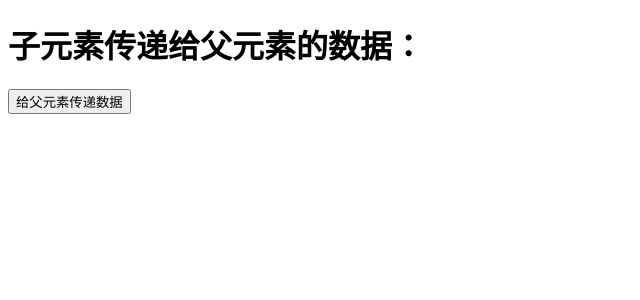
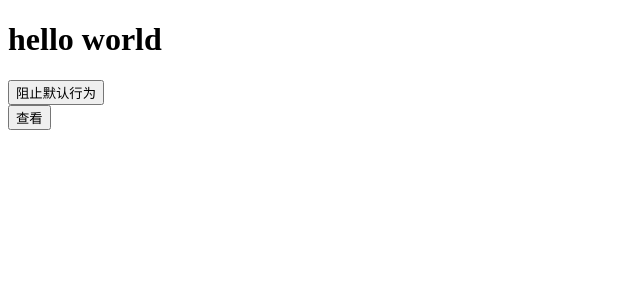
Before and after one commit to OctoberToEscape/react-demo, a React (Create React App) app: page / in a window 1280 px wide. Shown: the top 300 px of the page, without its empty margins (0-640 px from the left). Built offline with nearby package versions, Linux system fonts and the light colour scheme.

Commit message:
事件传参

```diff
--- a/src/index.js
+++ b/src/index.js
@@ -29,42 +29,36 @@ import "./index.css";
 class Parent extends React.Component {
     constructor(props) {
         super(props);
-        this.state = {
-            title: null,
-        };
+        this.state = {};
     }
     render() {
         return (
             <div>
-                <h1>子元素传递给父元素的数据：{this.state.title}</h1>
-                <Child changeTitle={this.changeTitle} />
-            </div>
-        );
-    }
-    changeTitle = (title) => {
-        this.setState({ title });
-    };
-}
+                <form action='https://www.baidu.com'>
+                    <div className='child'>
+                        <h1>hello world</h1>
+                        <button onClick={this.parentEvent}>阻止默认行为</button>
+                    </div>
+                </form>
 
-class Child extends React.Component {
-    constructor(props) {
-        super(props);
-        this.state = {
-            msg: "我是你爹",
-        };
-    }
-    render() {
-        return (
-            <div>
                 <button
-                    onClick={() => {
-                        this.props.changeTitle(this.state.msg);
+                    onClick={(e) => {
+                        this.parentEvents(123, e);
                     }}>
-                    给父元素传递数据
+                    查看
                 </button>
             </div>
         );
     }
+
+    parentEvent = (e) => {
+        e.preventDefault();
+    };
+
+    parentEvents = (num, e) => {
+        console.log(num);
+        console.log(e);
+    };
 }
 
 ReactDOM.render(<Parent />, document.querySelector("#root"));
```
